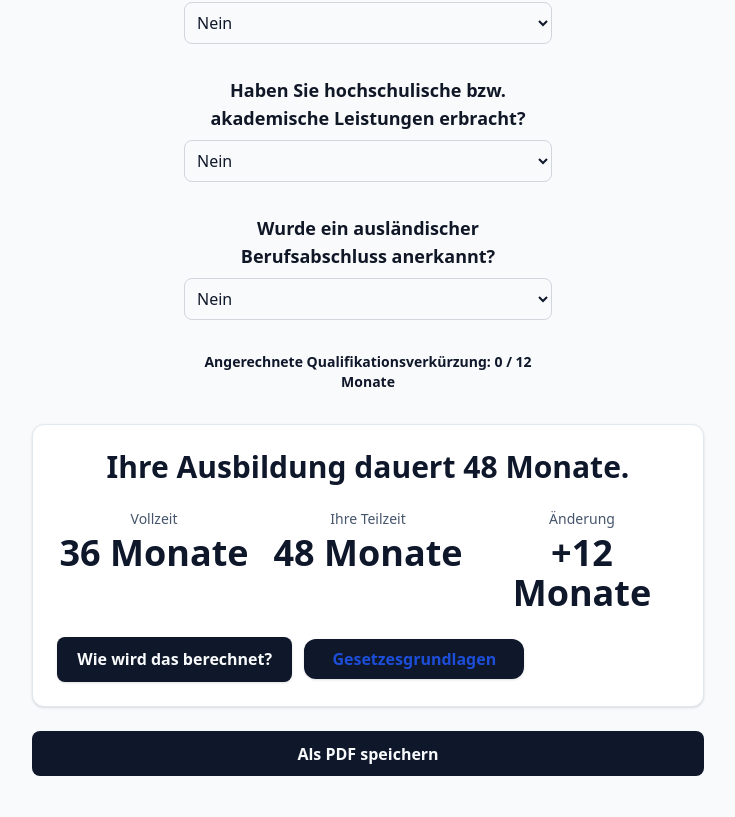
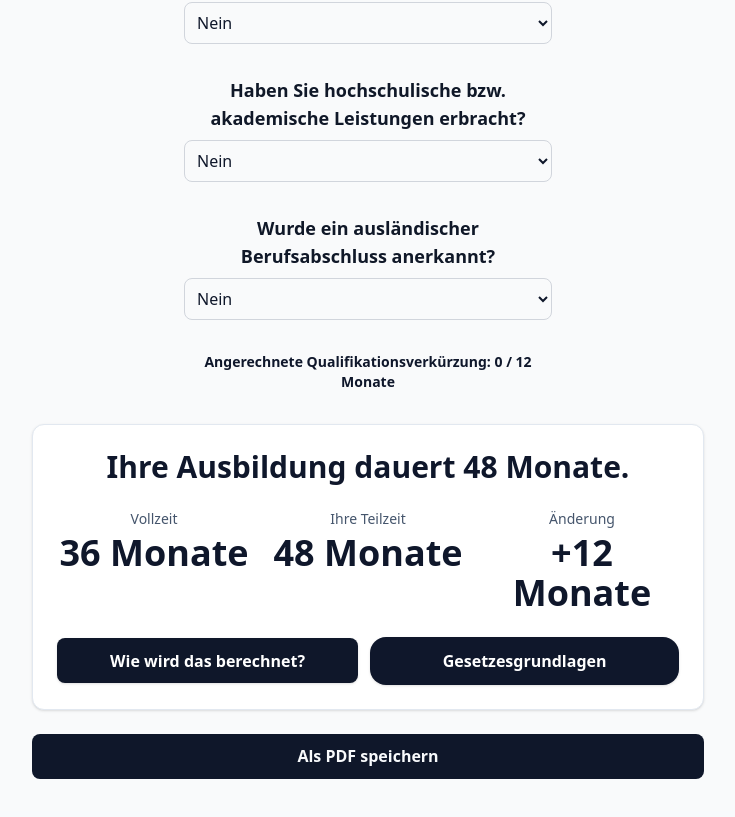
Before and after one commit to HadiDoBronxs/Teilzeitausbildungsrechner, a React (Vite) app: page / in a window 1280 px wide. Shown: the part 1545-2362 px from the top of the page, without its empty margins (272-1007 px from the left). Built offline with nearby package versions, Linux system fonts and the light colour scheme.

Commit message:
#39 Gesetzesgrundlagem box angepasst

```diff
--- a/src/features/calcDuration/ResultCard.jsx
+++ b/src/features/calcDuration/ResultCard.jsx
@@ -15,8 +15,13 @@ function formatDelta(value) {
 export default function ResultCard({ values, result: injectedResult }) {
   const { t } = useTranslation();
   const [showTransparency, setShowTransparency] = useState(false);
+  // Shared styling ensures both action buttons have identical sizing and colors.
+  // Shared styling ensures both action buttons have identical sizing and colors.
+  // - flex-1 + w-full sorgt dafür, dass beide Buttons im Row-Layout gleich breit sind.
+  // - !text-white stellt sicher, dass globale Link-Styles (z. B. a { @apply text-blue-500 }) nicht die Schriftfarbe überschreiben.
   const ACTION_BUTTON_CLASS =
-    "inline-flex items-center justify-center rounded-xl bg-slate-900 px-4 py-2 min-w-[220px] text-sm md:text-base font-semibold text-white visited:text-white hover:text-white focus-visible:text-white no-underline shadow hover:bg-slate-800 focus-visible:outline focus-visible:outline-2 focus-visible:outline-offset-2 focus-visible:outline-blue-500";
+    "flex-1 inline-flex items-center justify-center rounded-2xl bg-slate-900 px-6 py-3 w-full text-sm md:text-base font-semibold text-white !text-white no-underline shadow hover:bg-slate-800 focus-visible:outline focus-visible:outline-2 focus-visible:outline-offset-2 focus-visible:outline-blue-500";
+
 
   function resolveResult() {
     return injectedResult ?? readFormAndCalc(values);
@@ -71,7 +76,6 @@ export default function ResultCard({ values, result: injectedResult }) {
       href="/legal"
       className={ACTION_BUTTON_CLASS}
       role="button"
-      style={{ textDecoration: "none" }}
     >
       {t("legal.title")}
     </a>
--- a/src/index.css
+++ b/src/index.css
@@ -96,3 +96,67 @@ textarea:focus-visible {
 a:focus-visible {
   text-decoration: none;
 }
+
+#root {
+  box-sizing: border-box;
+  width: 100%;
+  max-width: 1280px;
+  margin: 0 auto;
+  padding: 2rem;
+  text-align: center;
+}
+
+.logo {
+  height: 6em;
+  padding: 1.5em;
+  will-change: filter;
+  transition: filter 300ms;
+}
+.logo:hover {
+  filter: drop-shadow(0 0 2em #646cffaa);
+}
+.logo.react:hover {
+  filter: drop-shadow(0 0 2em #61dafbaa);
+}
+
+@keyframes logo-spin {
+  from {
+    transform: rotate(0deg);
+  }
+  to {
+    transform: rotate(360deg);
+  }
+}
+
+@media (prefers-reduced-motion: no-preference) {
+  a:nth-of-type(2) .logo {
+    animation: logo-spin infinite 20s linear;
+  }
+}
+
+.card {
+  padding: 2em;
+}
+
+.read-the-docs {
+  color: #888;
+}
+
+h1 {
+  word-break: break-word;
+  overflow-wrap: break-word;
+  hyphens: auto;
+  line-height: 1.2;
+}
+
+
+/* 🎉 FIX: Links, die als Buttons verwendet werden*/
+
+a[role="button"] {
+  color: #f8fafc !important;        /* Weiß wie der normale Button */
+  text-decoration: none !important; /* Keine Unterstreichung */
+}
+
+a[role="button"]:hover {
+  color: #e5e7eb !important;        /* Dezentes Hover-Weiß */
+}
```
